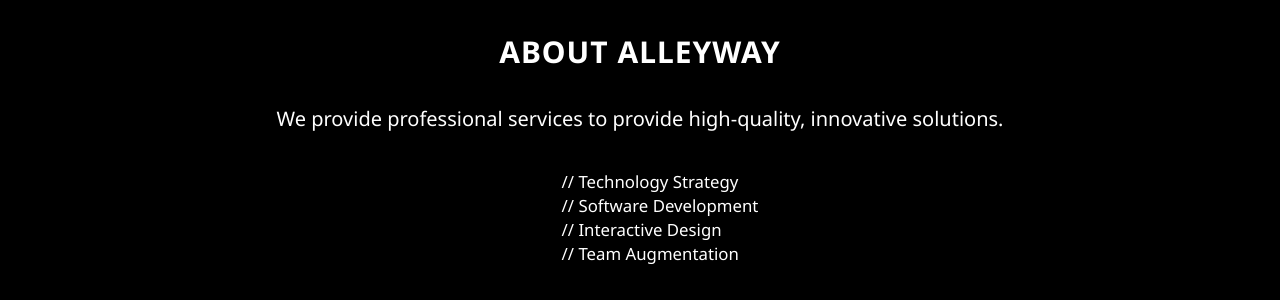
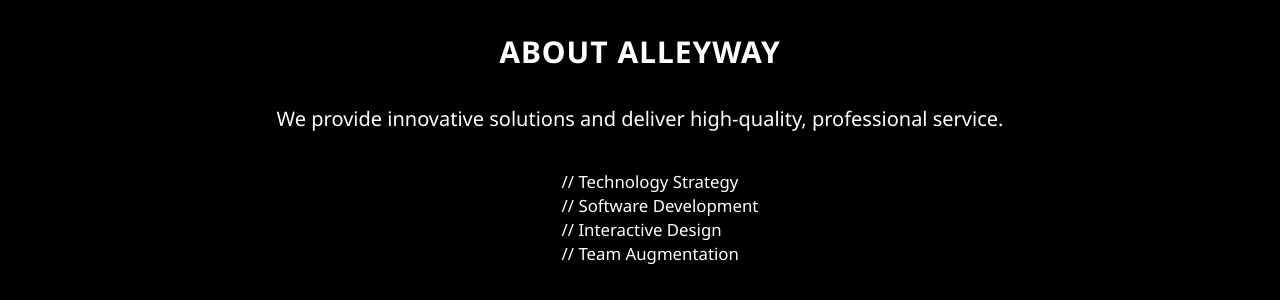
Before and after one commit to AlleywayConsulting/AlleywayConsulting, a Jekyll site: the page built from index.html, in a window 1280 px wide and 900 px high, scrolled down 910 px. Shown: the part 155-455 px from the top of the window. Built offline with Jekyll 4.4.1, drawn with Linux system fonts in a browser that asks for light colours; some of the changed text lies outside the part shown.

Commit message:
Fixing duplicative text

```diff
--- a/_includes/about.html
+++ b/_includes/about.html
@@ -4,7 +4,7 @@
         <div class="col-lg-8 col-lg-offset-2">
             <h2>About Alleyway</h2>
 
-            <p>We provide professional services to provide high-quality, innovative solutions.</p>
+            <p>We provide innovative solutions and deliver high-quality, professional service.</p>
             <ul style="text-align: left; display:inline-block; list-style-type: none; font-size: larger">
                 <li>// Technology Strategy</li>
                 <li>// Software Development</li>
--- a/_includes/experience.html
+++ b/_includes/experience.html
@@ -5,7 +5,7 @@
                 <div class="col-lg-8 col-lg-offset-2">
                     <h2>EXPERIENCE</h2>
                     <p>With over fifteen years developing software, we've been down a lot of paths. We can help you navigate yours.</p>
-                    <a href="/files/Michael_Lake_CV_20150711.pdf" target="_blank" class="btn btn-default btn-lg">Download Curriculum Vitae</a>
+                    <a href="/files/Michael_Lake_CV_20150711.pdf" target="_blank" class="btn btn-default btn-lg">Download CV</a>
                 </div>
             </div>
         </div>
```
